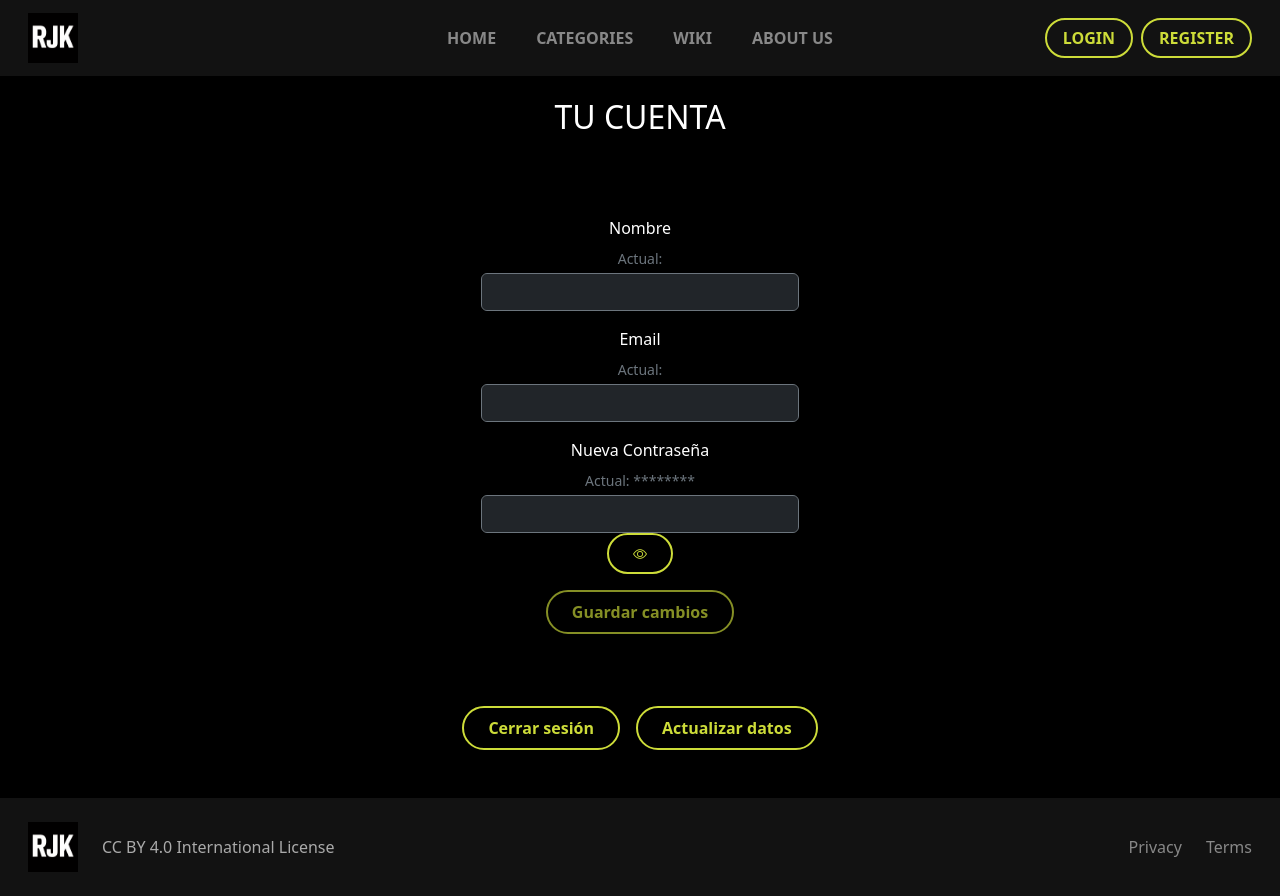
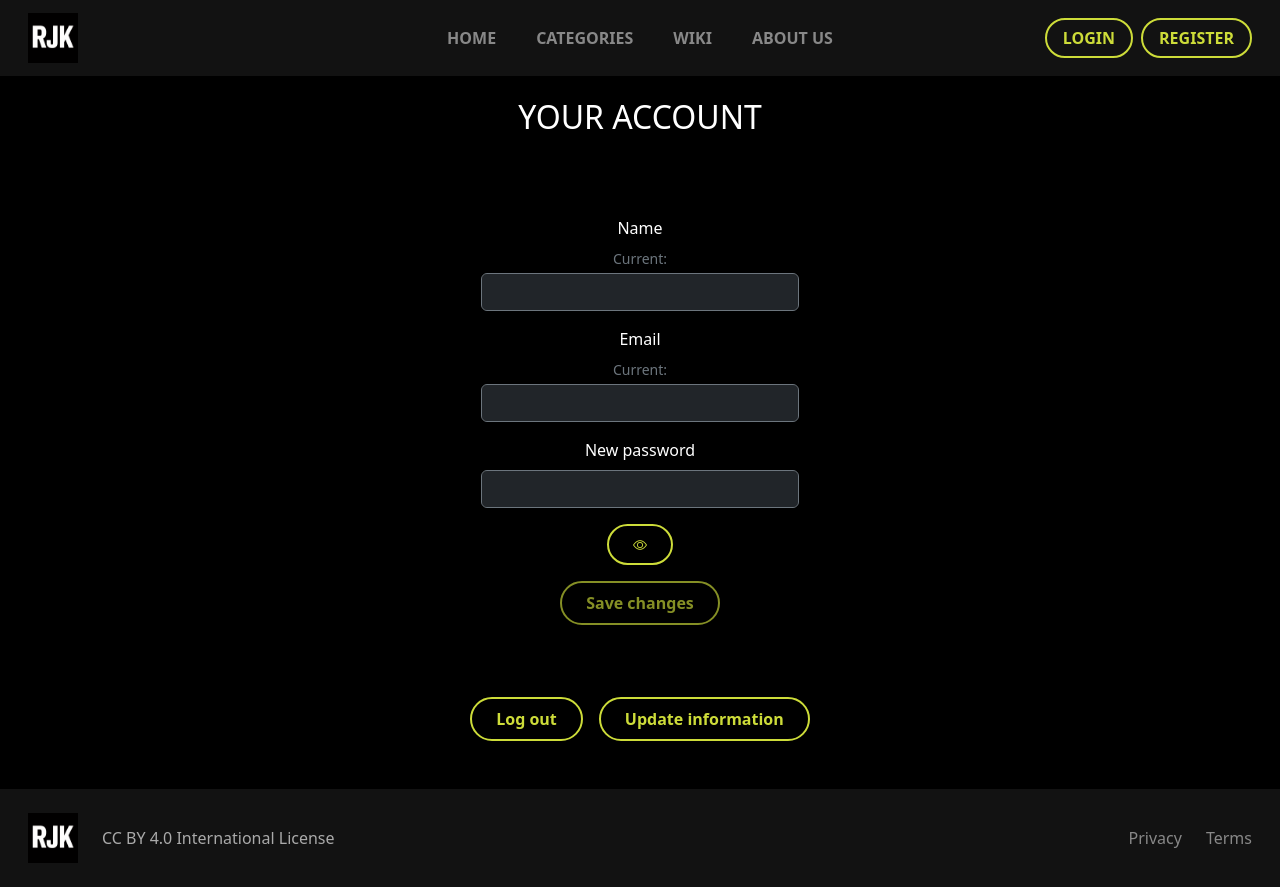
Before and after one commit to RaulGTB/Tfg, an Angular app: page /account in a window 1280 px wide. Built offline with nearby package versions, Linux system fonts and the light colour scheme.

Commit message:
Todo traducido

```diff
--- a/src/app/sections/account/account.component.html
+++ b/src/app/sections/account/account.component.html
@@ -1,52 +1,43 @@
 <section class="section-account py-5 bg-black text-white border-secondary fade-up">
   <div class="container">
-    <h2 class="section-title mb-5 text-center text-lime pop-in">TU CUENTA</h2>
+    <h2 class="section-title mb-5 text-center text-lime pop-in">YOUR ACCOUNT</h2>
 
 
 
     <div class="col-md-8">
       <form #form="ngForm" (ngSubmit)="saveChanges()" novalidate>
         <div class="mb-3">
-          <label for="name" class="form-label text-lime">Nombre</label>
-           <small class="text-secondary d-block mb-1">Actual: {{ user?.username }}</small>
+          <label for="name" class="form-label text-lime">Name</label>
+          <small class="text-secondary d-block mb-1">Current: {{ user?.username }}</small>
           <input type="text" id="name" class="form-control bg-dark text-white border-secondary" [(ngModel)]="editName"
             name="name" required />
         </div>
 
         <div class="mb-3">
           <label for="email" class="form-label text-lime">Email</label>
-          <small class="text-secondary d-block mb-1">Actual: {{ user?.email }}</small>
+          <small class="text-secondary d-block mb-1">Current: {{ user?.email }}</small>
           <input type="email" id="email" class="form-control bg-dark text-white border-secondary"
             [(ngModel)]="editEmail" name="email" required email />
         </div>
 
-       <div class="mb-3 position-relative">
-  <label for="password" class="form-label text-lime">Nueva Contraseña</label>
-  <small class="text-secondary d-block mb-1">Actual: ********</small>
+        <div class="mb-3 position-relative">
+          <label for="password" class="form-label text-lime">New password</label>
 
-  <input
-    [type]="passwordVisible ? 'text' : 'password'"
-    id="password"
-    class="form-control bg-dark text-white border-secondary"
-    [(ngModel)]="editPassword"
-    name="password"
-  />
+          <input [type]="passwordVisible ? 'text' : 'password'" id="password"
+            class="form-control bg-dark text-white border-secondary" [(ngModel)]="editPassword" name="password" />
 
-  <button
-    type="button"
-    class="btn btn-sm btn-lime-outline password-toggle-btn"
-    (click)="passwordVisible = !passwordVisible"
-    [attr.aria-label]="passwordVisible ? 'Ocultar contraseña' : 'Mostrar contraseña'"
-  >
-    <i [class]="passwordVisible ? 'bi bi-eye-slash' : 'bi bi-eye'"></i>
-  </button>
-</div>
+          <button type="button" class="btn btn-sm btn-lime-outline password-toggle-btn mt-3"
+            (click)="passwordVisible = !passwordVisible"
+            [attr.aria-label]="passwordVisible ? 'Hide password' : 'Show password'">
+            <i [class]="passwordVisible ? 'bi bi-eye-slash' : 'bi bi-eye'"></i>
+          </button>
+        </div>
 
 
 
 
         <button class="btn btn-lime-outline" type="submit" [disabled]="loading || !form.form.valid">
-          {{ loading ? 'Guardando...' : 'Guardar cambios' }}
+          {{ loading ? 'Saving...' : 'Save changes' }}
         </button>
 
         <div class="mt-3">
@@ -59,8 +50,8 @@
 
   <div class="row text-center mt-4 fade-up">
     <div class="col">
-      <button class="btn btn-lime-outline me-3" (click)="logout()">Cerrar sesión</button>
-      <button class="btn btn-lime-outline" (click)="refreshUser()">Actualizar datos</button>
+      <button class="btn btn-lime-outline me-3" (click)="logout()">Log out</button>
+      <button class="btn btn-lime-outline" (click)="refreshUser()">Update information</button>
     </div>
   </div>
 
--- a/src/app/sections/register/register.component.html
+++ b/src/app/sections/register/register.component.html
@@ -1,10 +1,10 @@
 <main class="esports-home bg-dark text-white d-flex align-items-center justify-content-center" style="min-height: 100vh;">
   <section class="register-section bg-black p-5 rounded shadow" style="max-width: 600px; width: 100%;">
-    <h2 class="section-title mb-4 text-center">Registro</h2>
+    <h2 class="section-title mb-4 text-center">Register</h2>
     <form [formGroup]="registerForm" (ngSubmit)="onSubmit()" novalidate>
 
       <div class="mb-3">
-        <label for="username" class="form-label text-white">Nombre de usuario</label>
+        <label for="username" class="form-label text-white">Username</label>
         <input
           id="username"
           type="text"
@@ -13,28 +13,28 @@
           placeholder="Introduce tu nombre de usuario"
         />
         <div *ngIf="submitted && f['username'].errors">
-          <div *ngIf="f['username'].errors?.['required']" class="text-danger mt-1 small">El nombre de usuario es obligatorio.</div>
-          <div *ngIf="f['username'].errors?.['minlength']" class="text-danger mt-1 small">Debe tener al menos 3 caracteres.</div>
+          <div *ngIf="f['username'].errors?.['required']" class="text-danger mt-1 small">Username is required.</div>
+          <div *ngIf="f['username'].errors?.['minlength']" class="text-danger mt-1 small">It must be at least 3 characters long.</div>
         </div>
       </div>
 
       <div class="mb-3">
-        <label for="email" class="form-label text-white">Correo electrónico</label>
+        <label for="email" class="form-label text-white">Email address</label>
         <input
           id="email"
           type="email"
           formControlName="email"
           class="form-control bg-secondary text-white border-0"
-          placeholder="ejemplo@correo.com"
+          placeholder="example@email.com"
         />
         <div *ngIf="submitted && f['email'].errors">
-          <div *ngIf="f['email'].errors?.['required']" class="text-danger mt-1 small">El correo es obligatorio.</div>
-          <div *ngIf="f['email'].errors?.['email']" class="text-danger mt-1 small">Introduce un correo válido.</div>
+          <div *ngIf="f['email'].errors?.['required']" class="text-danger mt-1 small">Email address is required.</div>
+          <div *ngIf="f['email'].errors?.['email']" class="text-danger mt-1 small">Enter a valid email address.</div>
         </div>
       </div>
 
       <div class="mb-3">
-        <label for="password" class="form-label text-white">Contraseña</label>
+        <label for="password" class="form-label text-white">Password</label>
         <input
           id="password"
           type="password"
@@ -43,13 +43,13 @@
           placeholder="********"
         />
         <div *ngIf="submitted && f['password'].errors">
-          <div *ngIf="f['password'].errors?.['required']" class="text-danger mt-1 small">La contraseña es obligatoria.</div>
-          <div *ngIf="f['password'].errors?.['minlength']" class="text-danger mt-1 small">Debe tener al menos 6 caracteres.</div>
+          <div *ngIf="f['password'].errors?.['required']" class="text-danger mt-1 small">Password is required.</div>
+          <div *ngIf="f['password'].errors?.['minlength']" class="text-danger mt-1 small">It must be at least 6 characters long.</div>
         </div>
       </div>
 
       <div class="mb-4">
-        <label for="confirmPassword" class="form-label text-white">Confirmar contraseña</label>
+        <label for="confirmPassword" class="form-label text-white">Confirm password</label>
         <input
           id="confirmPassword"
           type="password"
@@ -58,12 +58,12 @@
           placeholder="********"
         />
         <div *ngIf="submitted && (f['confirmPassword'].errors || registerForm.errors?.['mismatch'])">
-          <div *ngIf="f['confirmPassword'].errors?.['required']" class="text-danger mt-1 small">Debes confirmar la contraseña.</div>
-          <div *ngIf="registerForm.errors?.['mismatch']" class="text-danger mt-1 small">Las contraseñas no coinciden.</div>
+          <div *ngIf="f['confirmPassword'].errors?.['required']" class="text-danger mt-1 small">You must confirm the password.</div>
+          <div *ngIf="registerForm.errors?.['mismatch']" class="text-danger mt-1 small">Passwords do not match.</div>
         </div>
       </div>
 
-      <button type="submit" class="btn btn-outline-light w-100">Registrarse</button>
+      <button type="submit" class="btn btn-outline-light w-100">Sign up</button>
 
       <div *ngIf="errorMsg" class="alert alert-danger mt-3">{{ errorMsg }}</div>
       <div *ngIf="successMsg" class="alert alert-success mt-3">{{ successMsg }}</div>
--- a/src/app/sections/register/register.component.ts
+++ b/src/app/sections/register/register.component.ts
@@ -50,12 +50,12 @@ export class RegisterComponent implements OnInit {
 
     this.authService.register({ username, email, password }).subscribe({
       next: () => {
-        this.successMsg = 'Registro correcto, ya puedes iniciar sesión.';
+        this.successMsg = 'Registration successful, you can now log in.';
         this.registerForm.reset();
         this.submitted = false;
       },
       error: err => {
-        this.errorMsg = err?.error?.message || 'Error al registrar el usuario';
+        this.errorMsg = err?.error?.message || 'Error registering the user. Please try again.';
       }
     });
   }
```
